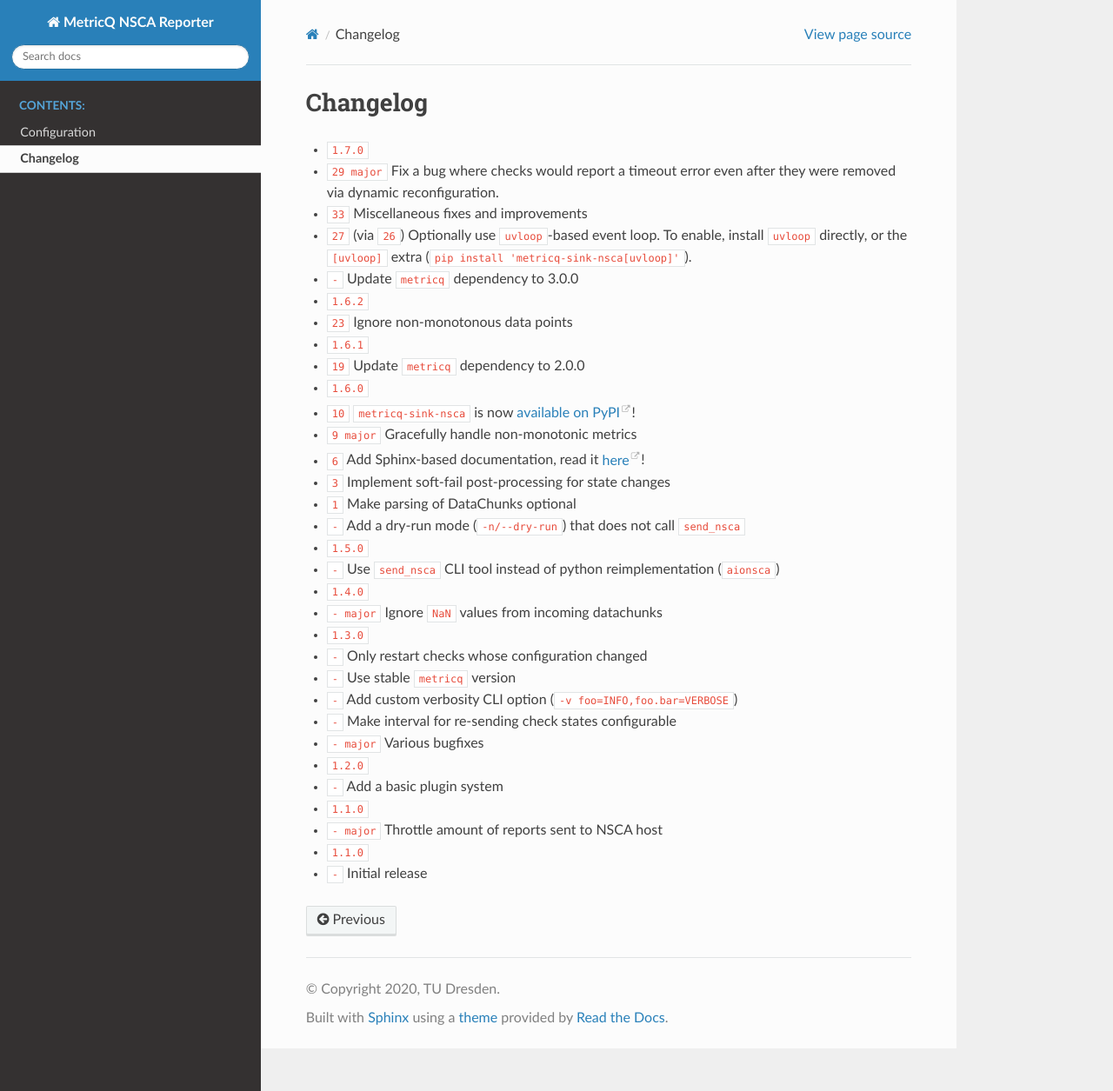
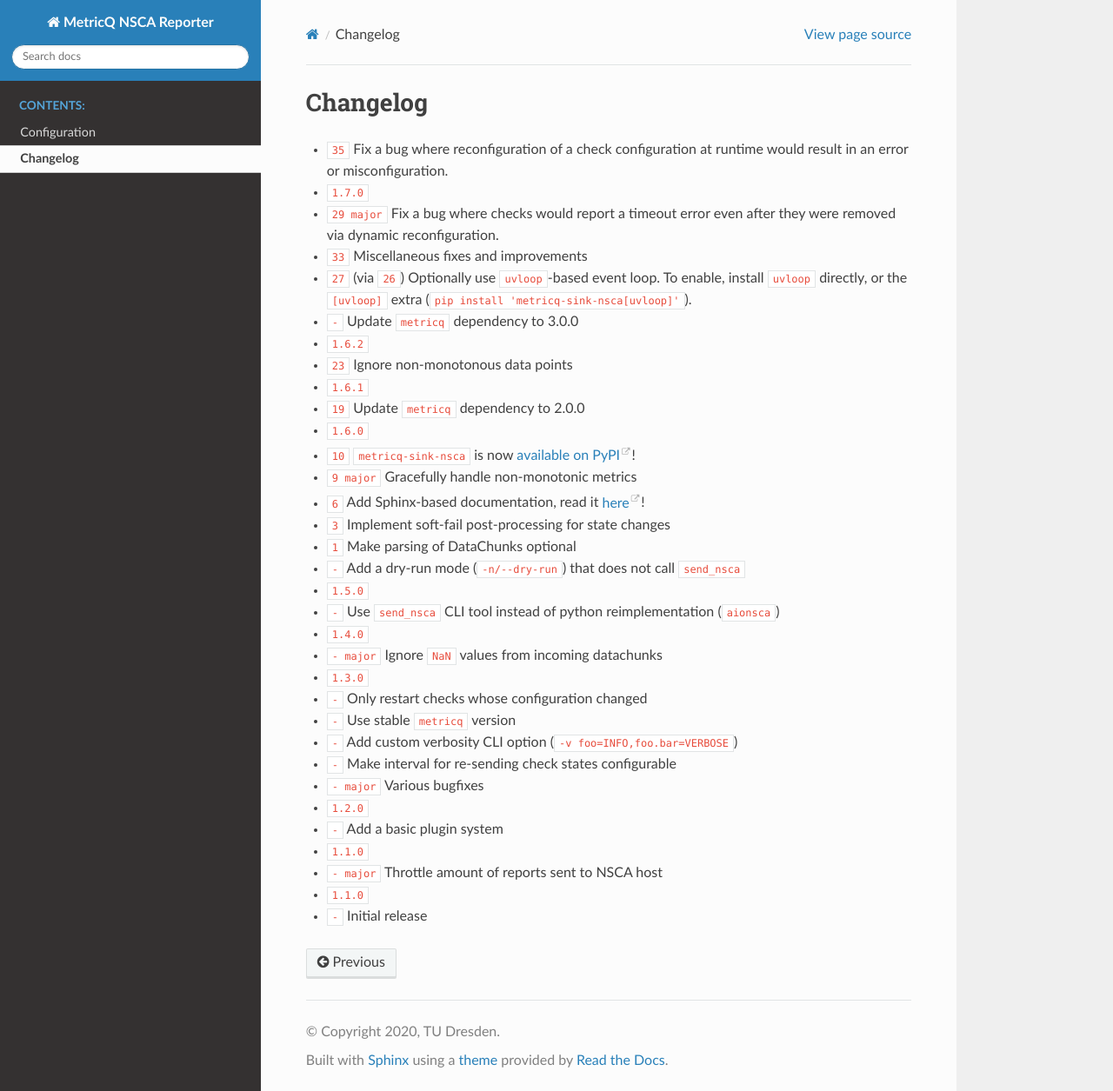
Before and after one commit to metricq/metricq-sink-nsca, a Sphinx documentation site: the page built from docs/changelog.rst, in a window 1280 px wide and 1255 px high. Shown: the whole window at 87% size. Built offline with Sphinx 7.4.7 and the Read the Docs theme 2.0.0, drawn with Linux system fonts in a browser that asks for light colours; cross-references to code outside the pages are shown as plain code.

Commit message:
docs(changelog): Add fix of #35 to changelog

```diff
--- a/docs/changelog.rst
+++ b/docs/changelog.rst
@@ -1,5 +1,7 @@
 Changelog
 =========
+
+* :bug:`35` Fix a bug where reconfiguration of a check configuration at runtime would result in an error or misconfiguration.
 
 * :release:`1.7.0 <2021-06-08>`
 * :bug:`29 major` Fix a bug where checks would report a timeout error even after they were removed via dynamic reconfiguration.
```
